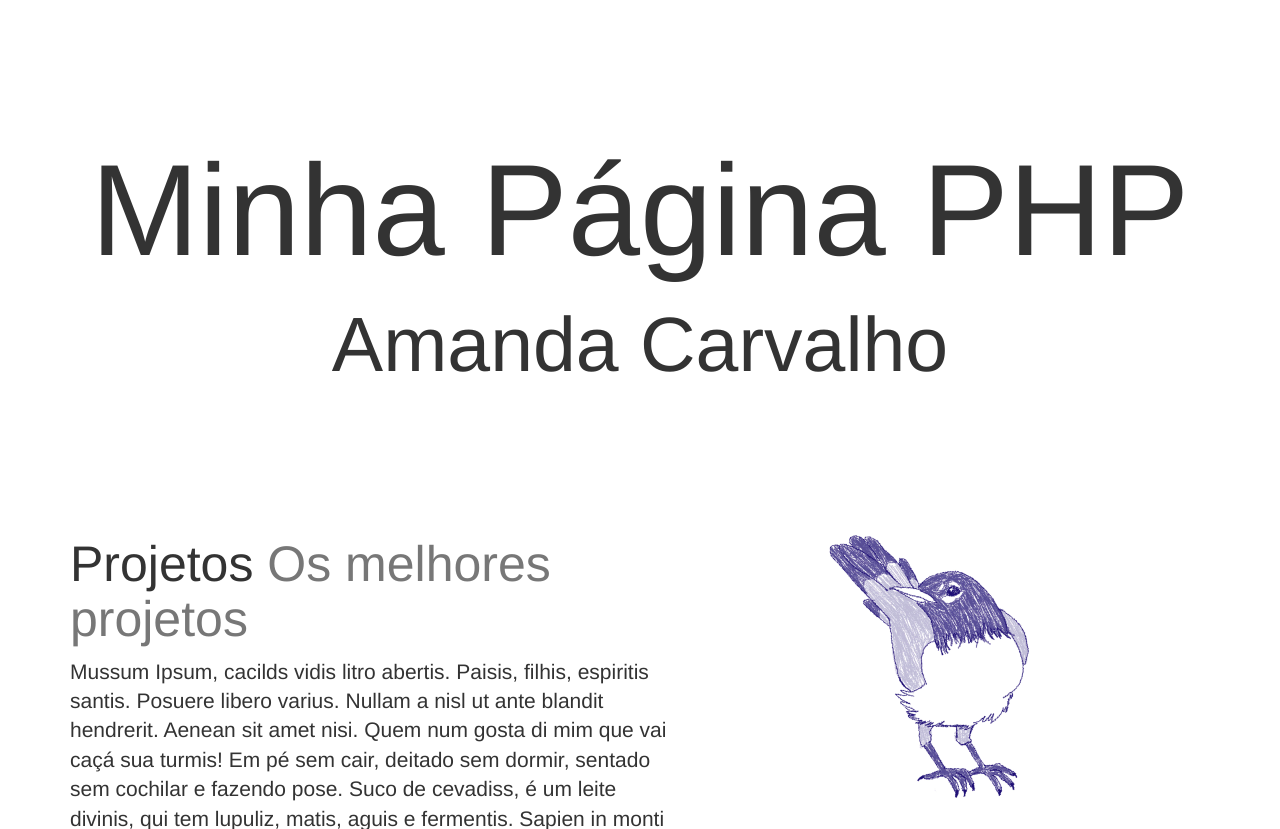
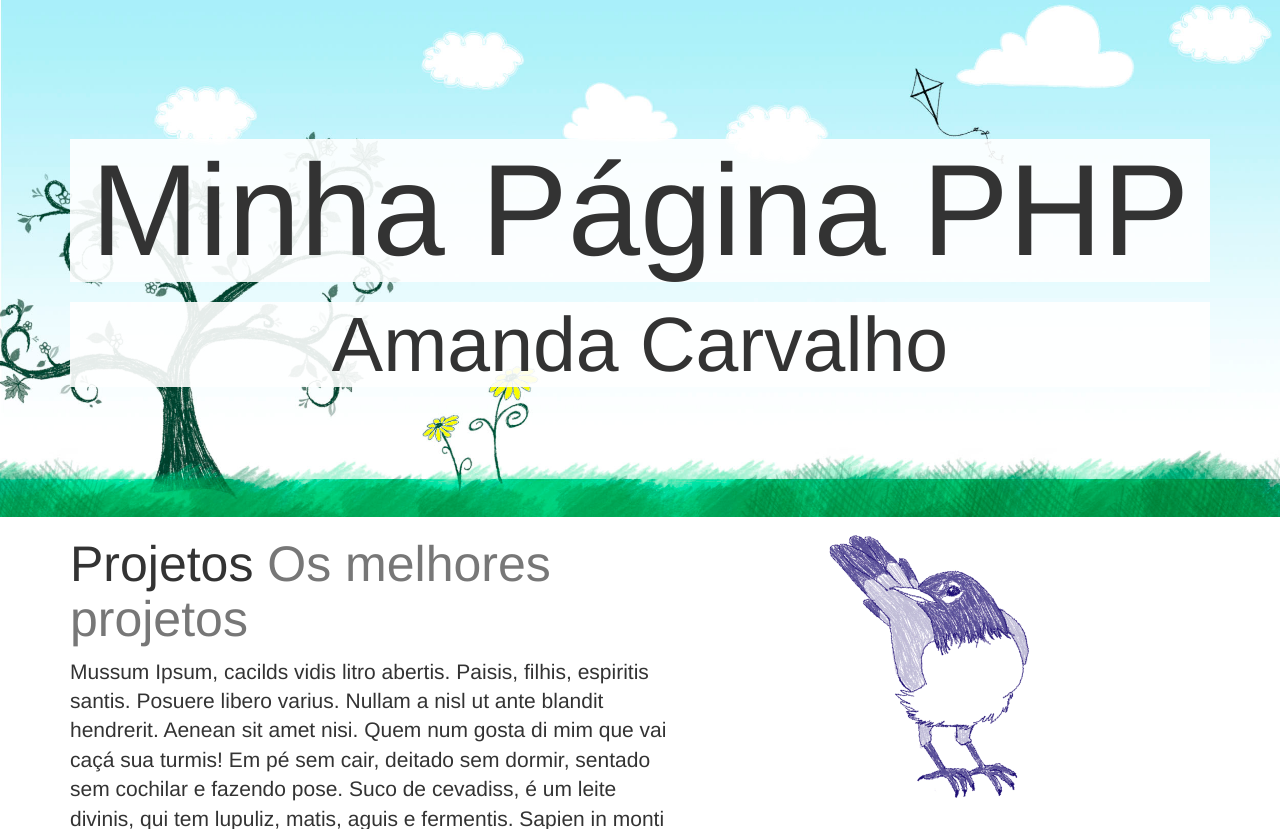
Before and after one commit to amandaca24/MeuSitePHP01, a PHP site: page / in a window 1280 px wide. Shown: the part 51-880 px from the top of the page. Run offline with PHP 8.4, Linux system fonts and the light colour scheme; grey boxes are pictures that could not be loaded.

Commit message:
6a modificação

```diff
--- a/css/style.css
+++ b/css/style.css
@@ -1,5 +1,5 @@
-.topo{
-	background-image: ../Paisagem.jpg;
+.headline{
+	background-image: url(../Paisagem.jpg);
 	display: block;
     width: 100%;
     text-align: center;
```
